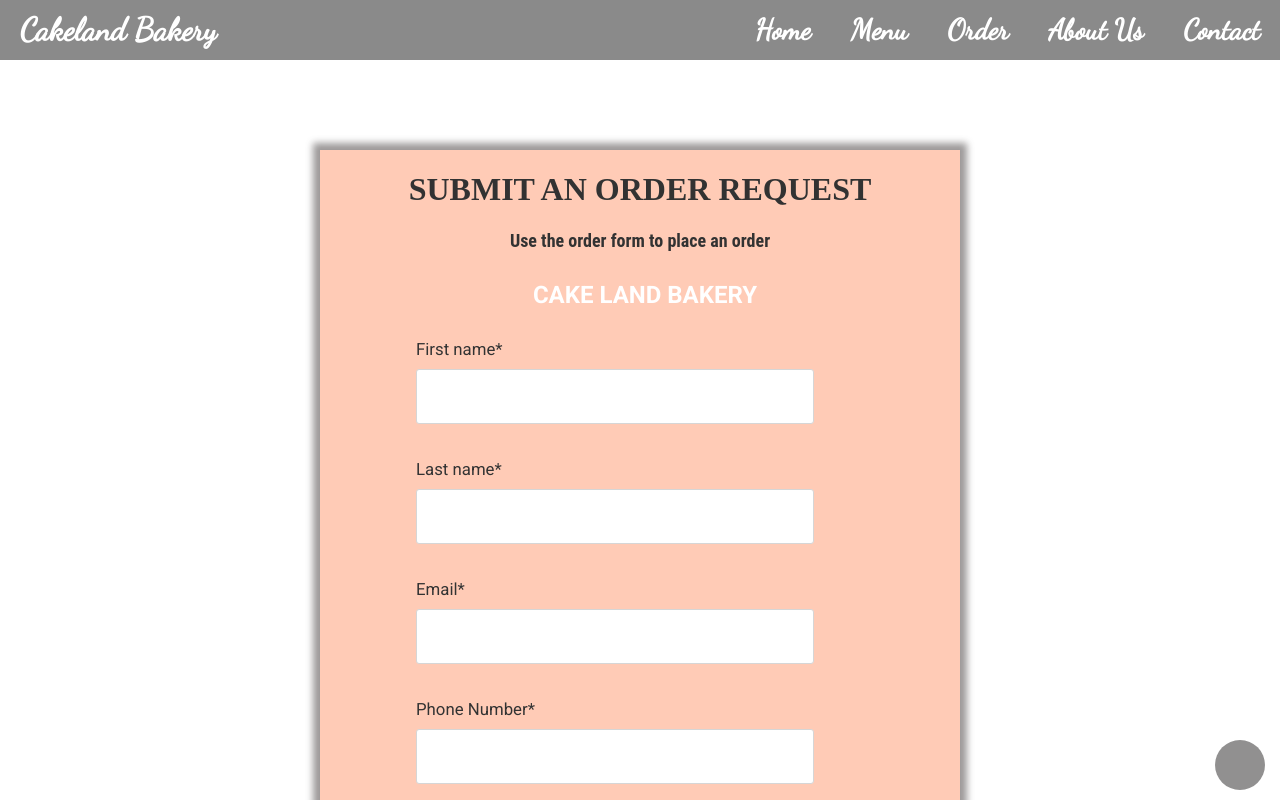
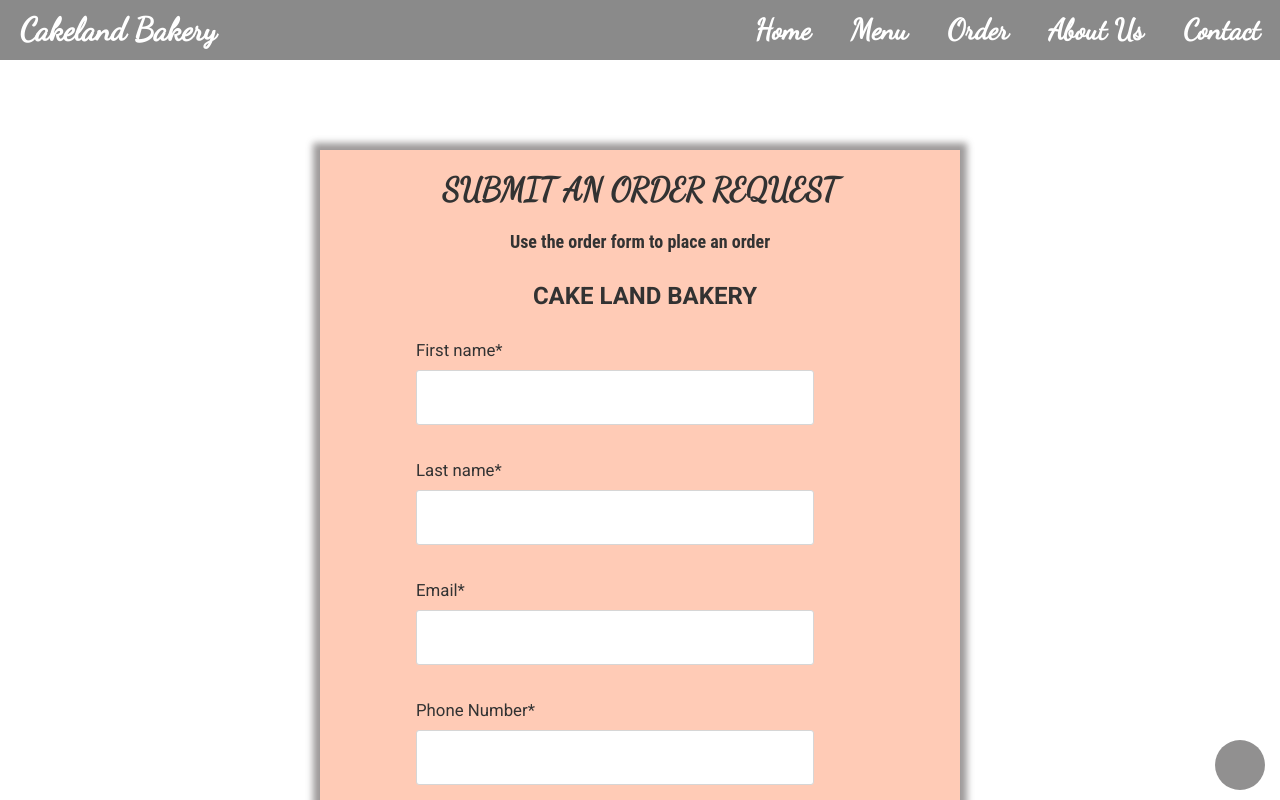
Before and after one commit to business-brochure/TWD-24--Business-Brochure, a plain HTML site: page form.html in a window 1280 px wide. Shown: the top 800 px of the page. Drawn offline with Linux system fonts and the light colour scheme.

Commit message:
changes made in order form

```diff
--- a/scss/_body.scss
+++ b/scss/_body.scss
@@ -37,10 +37,12 @@ body {
  text-align: center;
  margin-top:10px;
  margin-bottom:30px;
+ color:black;
 }
 
 .heading h1{
     text-align: center;
+    font-family: 'Dancing Script', cursive;
 
 }
 
```
Also changed, not shown: scss/styles.css, 1 other file.
